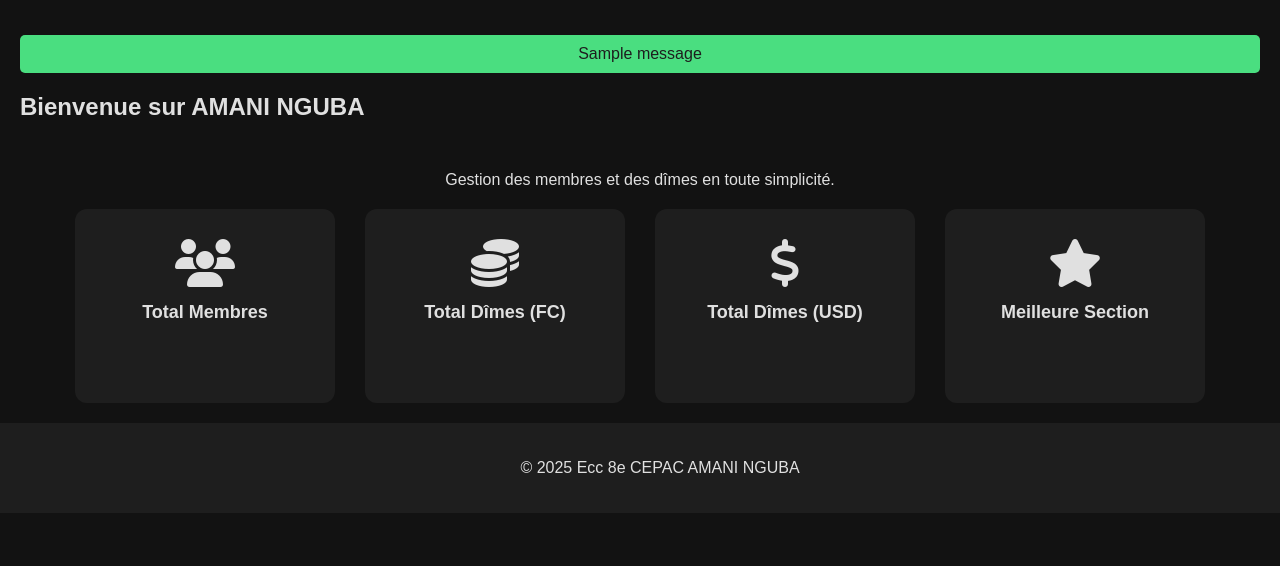
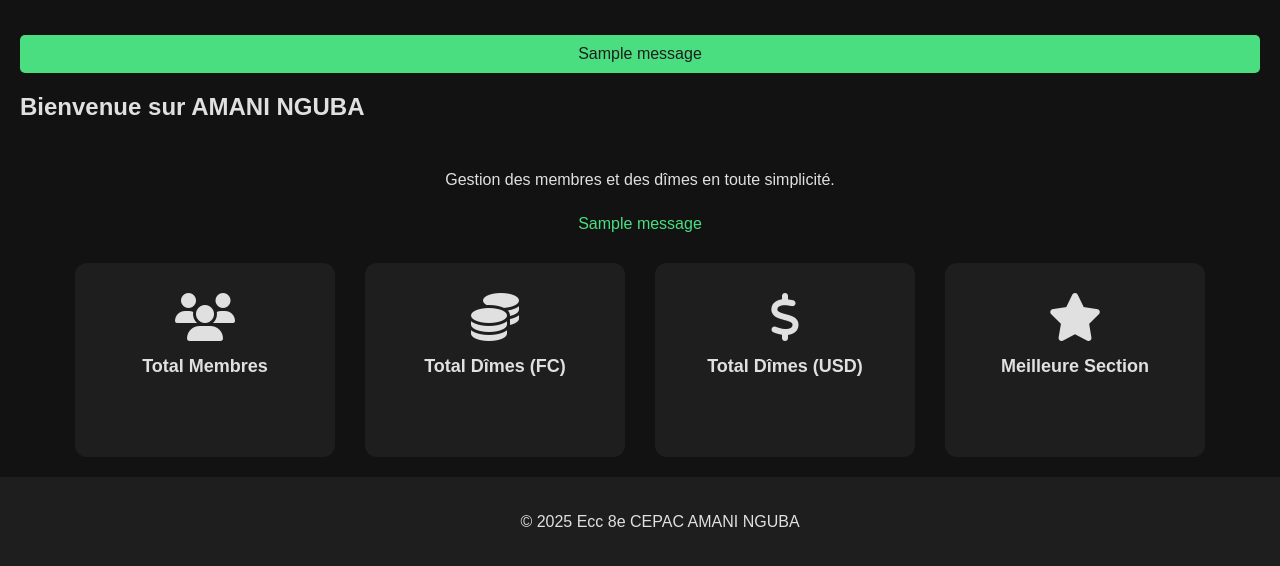
Before and after one commit to Andrebeet1/dimeamaninguba, a Flask app: page /home in a window 1280 px wide. Shown: the part 89-655 px from the top of the page. Run offline with Flask 3, Linux system fonts and the light colour scheme; the visitor is signed in with stand-in values (Sample User, id 1); tables that the repository leaves empty hold one stand-in row (values such as "Sample post"); one stand-in notice (Sample message) is shown.

Commit message:
Update home.html

```diff
--- a/templates/home.html
+++ b/templates/home.html
@@ -2,8 +2,19 @@
 {% block title %}Accueil{% endblock %}
 {% block content %}
 <h2>Bienvenue sur AMANI NGUBA</h2>
+
 <div class="salon">
     <p>Gestion des membres et des dîmes en toute simplicité.</p>
+
+    <div class="flash-messages">
+        {% with messages = get_flashed_messages() %}
+            {% if messages %}
+                {% for msg in messages %}
+                    <p style="color: {% if 'Erreur' in msg %}#F87171{% else %}#4ADE80{% endif %};">{{ msg }}</p>
+                {% endfor %}
+            {% endif %}
+        {% endwith %}
+    </div>
 
     <div class="cards">
         <a href="{{ url_for('liste_membre') }}" class="card">
@@ -78,5 +89,14 @@
     transform: rotate(15deg) scale(1.2);
     color: #4ADE80; /* couleur verte pour effet visuel */
 }
+.flash-messages {
+    margin-bottom: 20px;
+}
+.flash-messages p {
+    margin: 0;
+    padding: 10px;
+    border-radius: 5px;
+}
 </style>
+
 {% endblock %}
```
